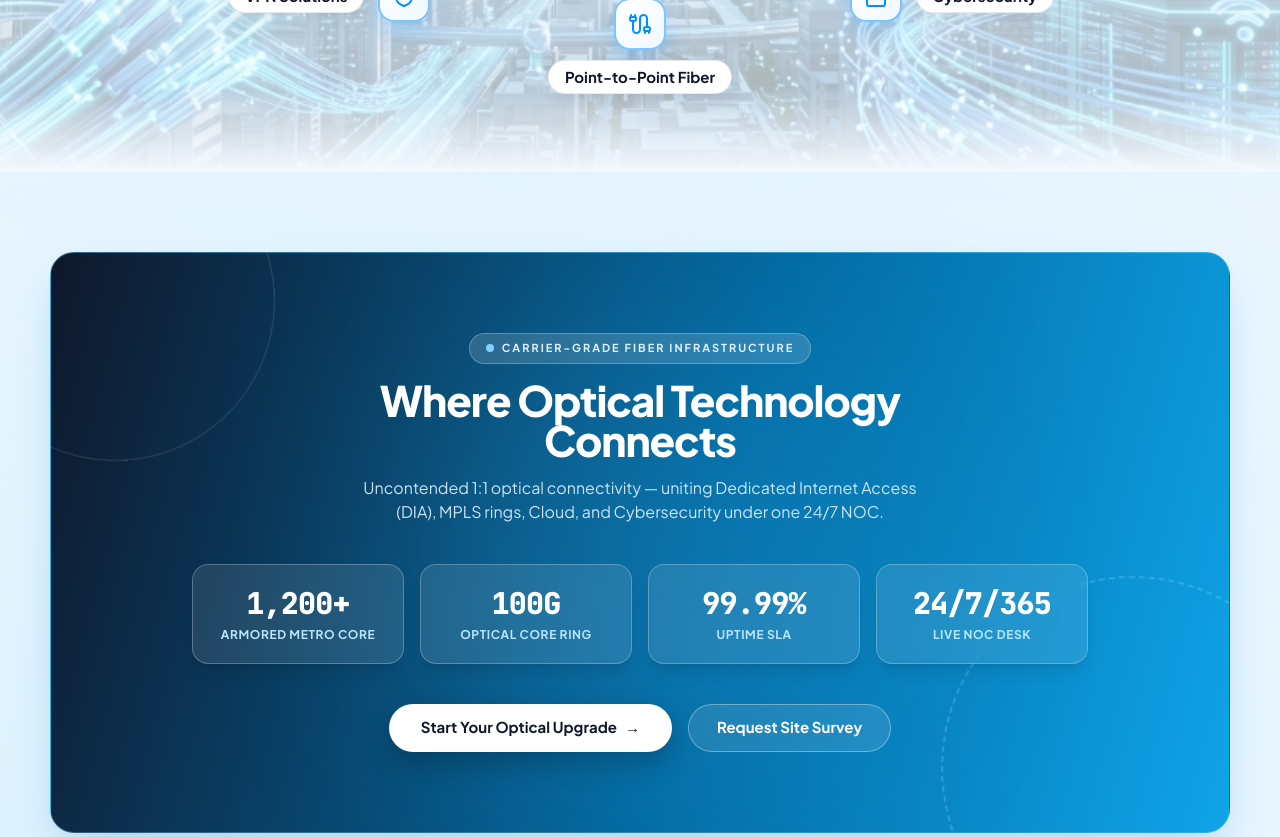
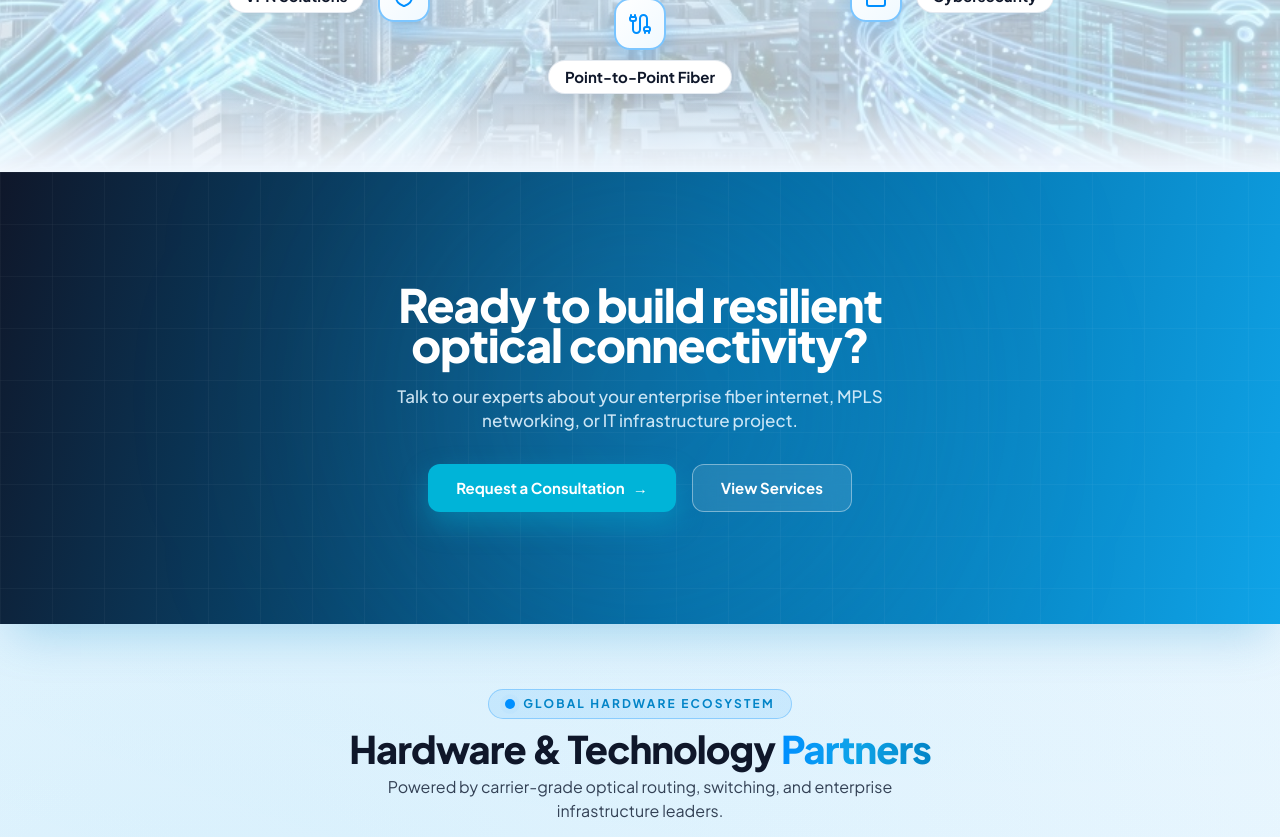
Before and after one commit to zainshabbir04/Earthlink, a Next.js app: page / in a window 1280 px wide. Shown: the part 1960-2797 px from the top of the page. Built offline with nearby package versions, Linux system fonts and the light colour scheme.

Commit message:
Redesign Enterprise CTA banner to match minimalist reference layout while preserving brand gradient background

```diff
--- a/src/components/HubexHomeInteractive.tsx
+++ b/src/components/HubexHomeInteractive.tsx
@@ -487,70 +487,44 @@ export default function HubexHomeInteractive() {
       </section>
 
       {/* =====================================================================
-          SECTION 6: "WHERE OPTICAL TECHNOLOGY CONNECTS" (Redesigned Eye-Catching Gradient Card matching Bottom SLA Banner)
+          SECTION 6: ENTERPRISE CTA BANNER (Clean Minimalist Layout Matching Reference — Keeping Exact bg-hubex-banner Theme)
          ===================================================================== */}
-      <section className="pt-14 pb-12 lg:pt-20 lg:pb-16">
-        <div className="max-w-7xl mx-auto px-[20px] lg:px-[50px] relative">
-          <div className="mx-auto w-full max-w-[74rem] py-14 md:py-20 px-6 sm:px-10 lg:px-14 rounded-3xl border border-sky-300/35 bg-hubex-banner relative overflow-hidden flex flex-col justify-between items-center text-center shadow-[0_24px_60px_rgba(2,132,199,0.28)]">
-            {/* Animated Optical Rings & Ambient Glows */}
-            <div className="pointer-events-none absolute -top-28 -left-24 w-80 h-80 rounded-full border border-white/15 animate-rotateImage" />
-            <div className="pointer-events-none absolute -bottom-32 -right-24 w-96 h-96 rounded-full border-2 border-dashed border-sky-300/30 animate-rotateImage" />
-            <div className="pointer-events-none absolute top-1/2 left-1/2 -translate-x-1/2 -translate-y-1/2 w-[480px] h-[480px] rounded-full bg-sky-400/15 blur-[110px]" />
+      <section className="relative w-full bg-hubex-banner overflow-hidden py-20 md:py-28">
+        {/* Subtle Architectural Grid Overlay on Existing Brand Gradient Theme */}
+        <div
+          className="pointer-events-none absolute inset-0 opacity-[0.1]"
+          style={{
+            backgroundImage:
+              "linear-gradient(to right, rgba(255,255,255,0.35) 1px, transparent 1px), linear-gradient(to bottom, rgba(255,255,255,0.35) 1px, transparent 1px)",
+            backgroundSize: "52px 52px",
+          }}
+        />
+        <div className="pointer-events-none absolute top-1/2 left-1/2 -translate-x-1/2 -translate-y-1/2 w-[520px] h-[520px] rounded-full bg-sky-400/15 blur-[130px]" />
 
-            {/* Top Live Badge & Headline */}
-            <div className="relative z-10 max-w-2xl space-y-4">
-              <div className="inline-flex items-center gap-2 px-4 py-1.5 rounded-full bg-white/15 border border-white/25 backdrop-blur-md">
-                <span className="relative flex h-2 w-2">
-                  <span className="animate-ping absolute inline-flex h-full w-full rounded-full bg-sky-300 opacity-75" />
-                  <span className="relative inline-flex rounded-full h-2 w-2 bg-sky-300" />
-                </span>
-                <span className="text-[11px] font-bold uppercase tracking-[0.18em] text-sky-100">
-                  Carrier-Grade Fiber Infrastructure
-                </span>
-              </div>
-
-              <h2 className="text-3xl sm:text-4xl lg:text-[42px] font-extrabold tracking-tight text-white leading-tight">
-                Where Optical Technology Connects
+        <div className="relative z-10 max-w-3xl mx-auto px-6 text-center space-y-5">
+          <h2 className="text-3xl sm:text-4xl lg:text-[46px] font-extrabold tracking-tight !text-white leading-[1.12]">
+            Ready to build resilient <br />
+            optical connectivity?
           </h2>
 
-              <p className="text-sm sm:text-base text-sky-100/90 max-w-xl mx-auto leading-relaxed">
-                Uncontended 1:1 optical connectivity — uniting Dedicated Internet Access (DIA), MPLS rings, Cloud, and Cybersecurity under one 24/7 NOC.
+          <p className="text-sm sm:text-base lg:text-[17px] !text-sky-100/90 max-w-xl mx-auto leading-relaxed font-medium">
+            Talk to our experts about your enterprise fiber internet, MPLS networking, or IT infrastructure project.
           </p>
-            </div>
 
-            {/* Redesigned 4-Column Frosted Glass Animated Counter Cards */}
-            <div className="relative z-10 w-full max-w-4xl grid grid-cols-2 lg:grid-cols-4 gap-4 my-10">
-              {VERIFIED_INFRASTRUCTURE_STATS.map((st) => (
-                <div
-                  key={st.id}
-                  className="group p-5 rounded-2xl bg-white/10 hover:bg-white/20 border border-white/25 hover:border-sky-200/70 backdrop-blur-md transition-all duration-300 hover:-translate-y-1 shadow-lg"
-                >
-                  <div className="text-2xl sm:text-3xl font-black text-white font-mono tracking-tight">
-                    <AnimatedCounter value={st.value} />
-                  </div>
-                  <div className="text-xs font-bold uppercase tracking-wider text-sky-200 mt-1.5">
-                    {st.label}
-                  </div>
-                </div>
-              ))}
-            </div>
-
-            {/* Bottom Action Bar */}
-            <div className="relative z-10 flex flex-col sm:flex-row items-center justify-center gap-4">
+          <div className="pt-3 flex flex-col sm:flex-row items-center justify-center gap-4">
             <Link
               href="/contact"
-                className="inline-flex items-center justify-center gap-2 bg-white hover:bg-[#0F172A] text-[#0F172A] hover:text-white text-[15px] font-bold px-8 h-[48px] rounded-full shadow-[0_12px_28px_rgba(0,0,0,0.22)] transition-all duration-300"
+              className="inline-flex items-center justify-center gap-2 bg-[#00B4D8] hover:bg-[#0096C7] !text-white text-sm sm:text-[15px] font-bold px-7 h-[48px] rounded-xl shadow-[0_12px_28px_rgba(0,180,216,0.38)] hover:-translate-y-0.5 transition-all duration-300"
             >
-                <span>Start Your Optical Upgrade</span>
+              <span>Request a Consultation</span>
               <span>→</span>
             </Link>
             <Link
-                href="/contact#site-survey"
-                className="inline-flex items-center justify-center gap-2 bg-white/10 hover:bg-white/20 border border-white/35 text-white text-[15px] font-bold px-7 h-[48px] rounded-full backdrop-blur-md transition-all duration-300"
+              href="/services"
+              className="inline-flex items-center justify-center bg-white/10 hover:bg-white/20 border border-white/40 hover:border-white !text-white text-sm sm:text-[15px] font-bold px-7 h-[48px] rounded-xl backdrop-blur-md transition-all duration-300"
             >
-                <span>Request Site Survey</span>
+              View Services
             </Link>
-            </div>
           </div>
         </div>
       </section>
```
Lines whose indentation alone changed are shown as unchanged.
